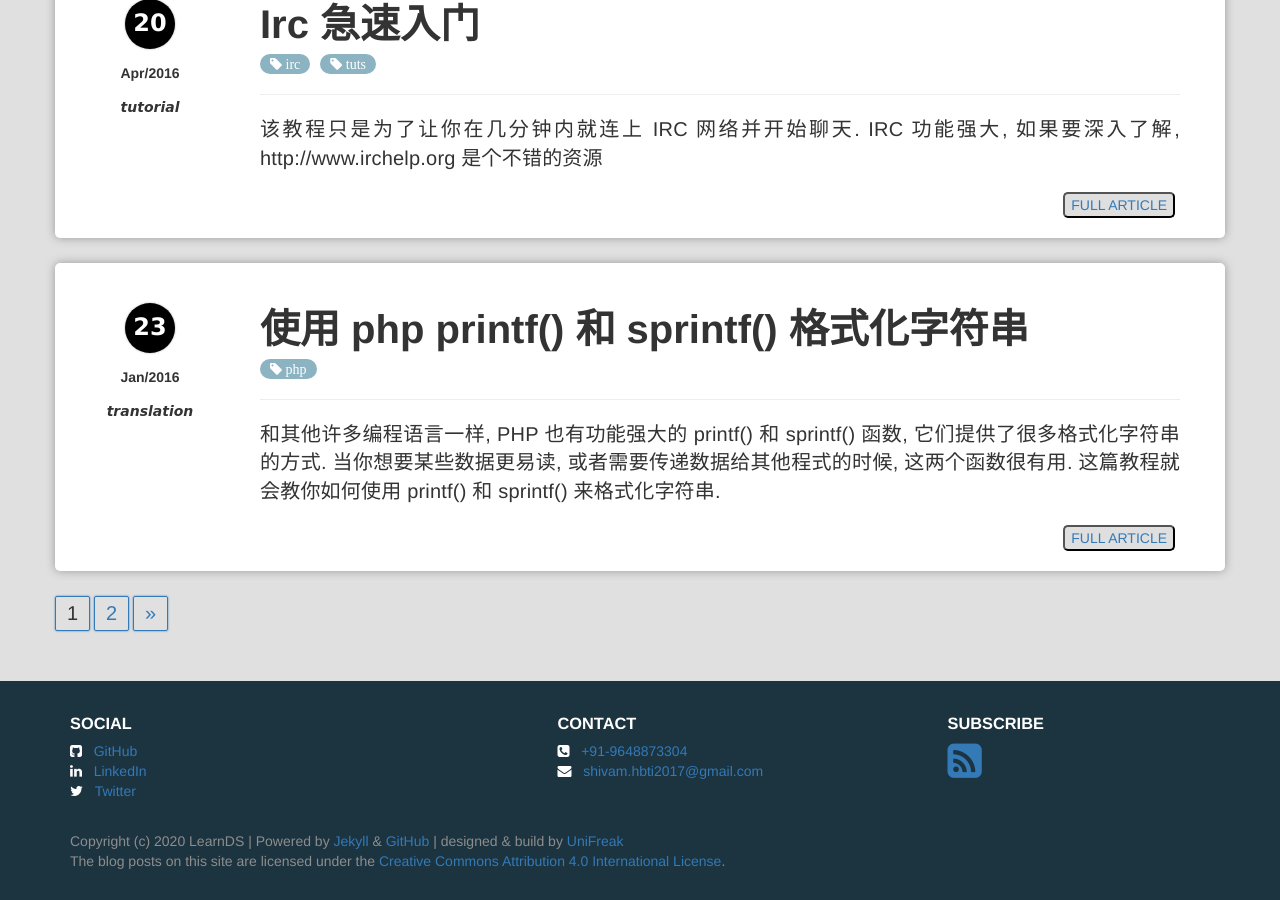
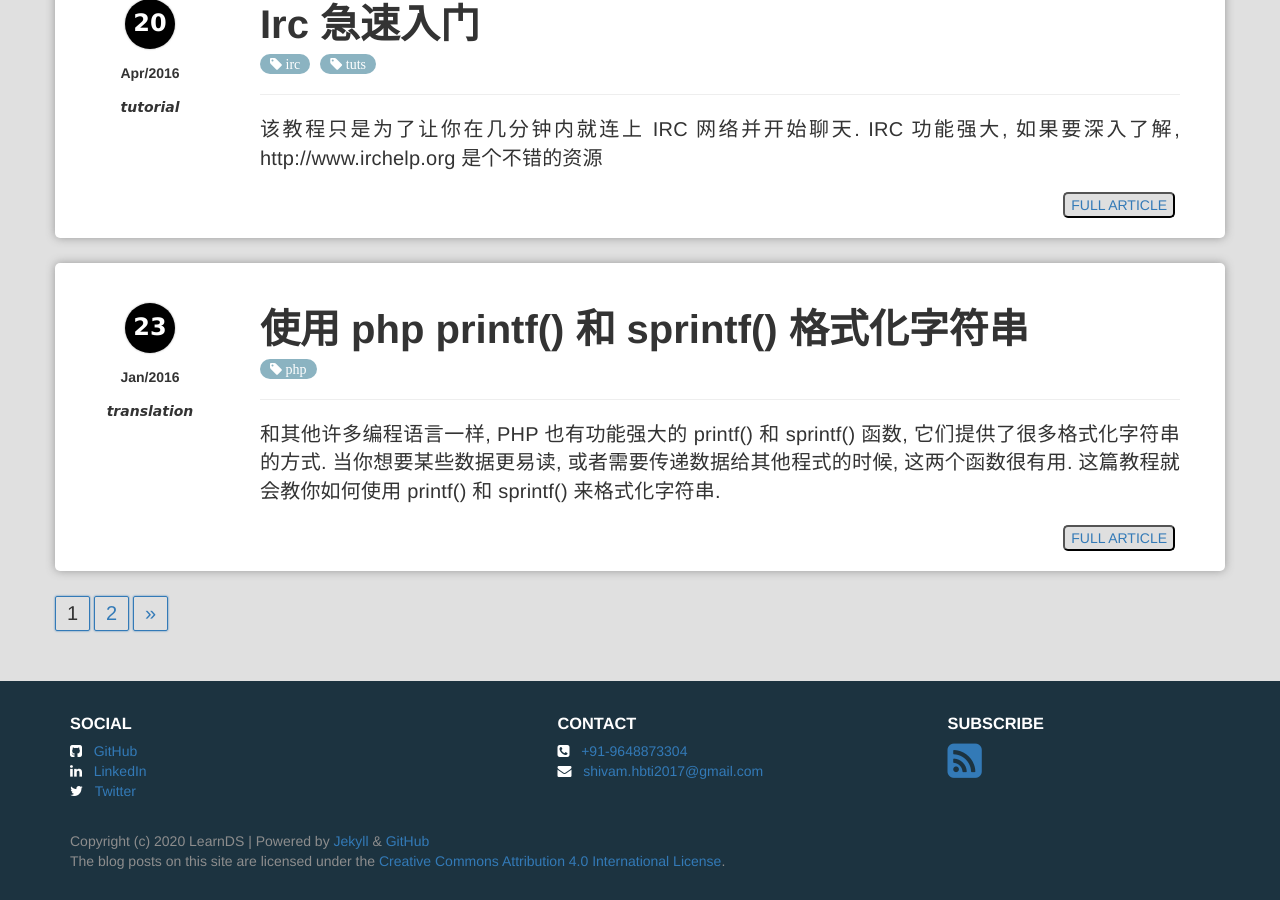
Before and after one commit to LearnDSML/blog, a Jekyll site: the page built from index.html, in a window 1280 px wide and 900 px high, scrolled down 1764 px. Built offline with Jekyll 4.4.1, drawn with Linux system fonts in a browser that asks for light colours; the list of posts is cut into pages by our own code.

Commit message:
Update footer.html

```diff
--- a/_includes/footer.html
+++ b/_includes/footer.html
@@ -43,7 +43,7 @@
         </div>
 
         <p id="legal">
-            Copyright (c) {{ 'now' | date: "%Y" }} {{ my.display_name }} | Powered by <a href="http://jekyllrb.com">Jekyll</a> &amp; <a href="http://github.com">GitHub</a> | designed &amp; build by <a href="http://unifreak.github.io">UniFreak</a><br />
+            Copyright (c) {{ 'now' | date: "%Y" }} {{ my.display_name }} | Powered by <a href="http://jekyllrb.com">Jekyll</a> &amp; <a href="http://github.com">GitHub</a><br />
             The blog posts on this site are licensed under the <a href="https://creativecommons.org/licenses/by/4.0/">Creative Commons Attribution 4.0 International License</a>.
         </p>
     </div>
```
